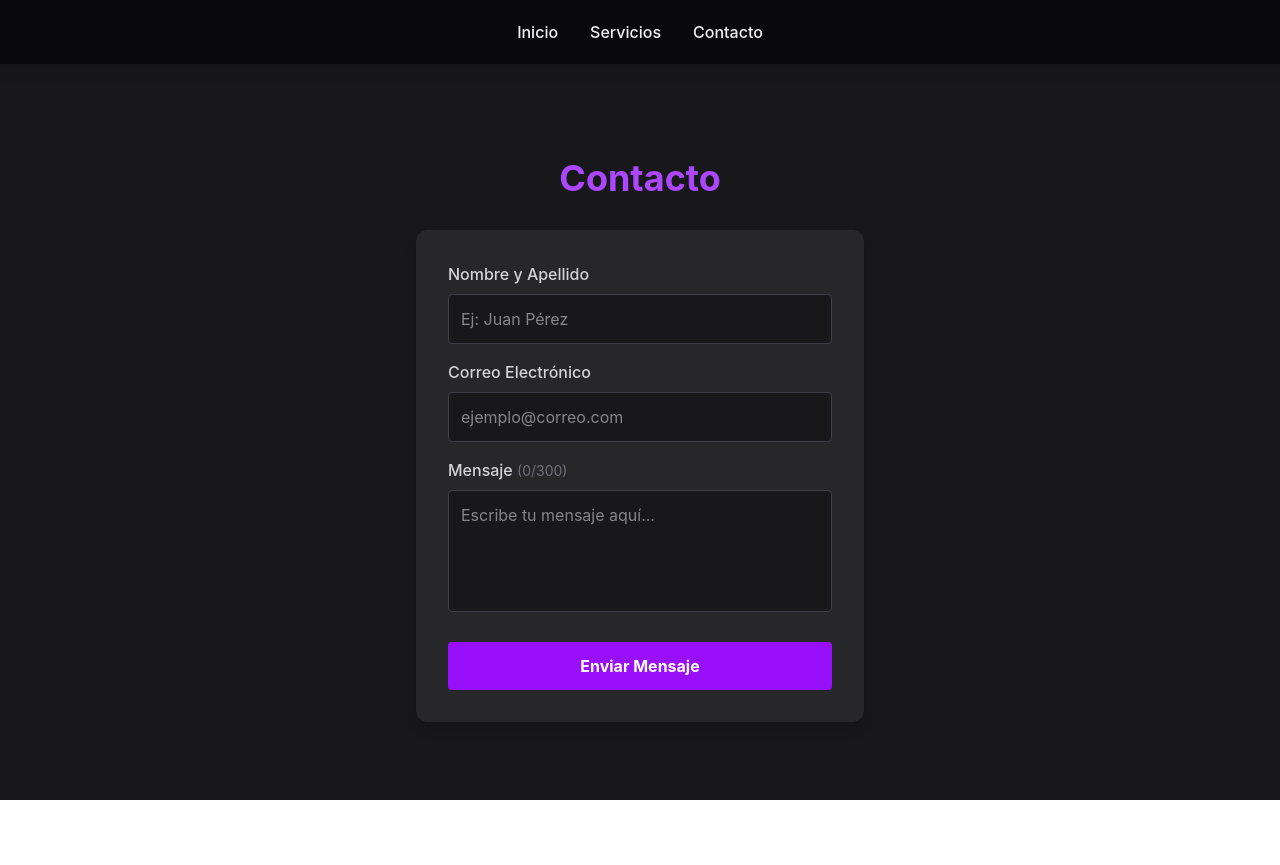
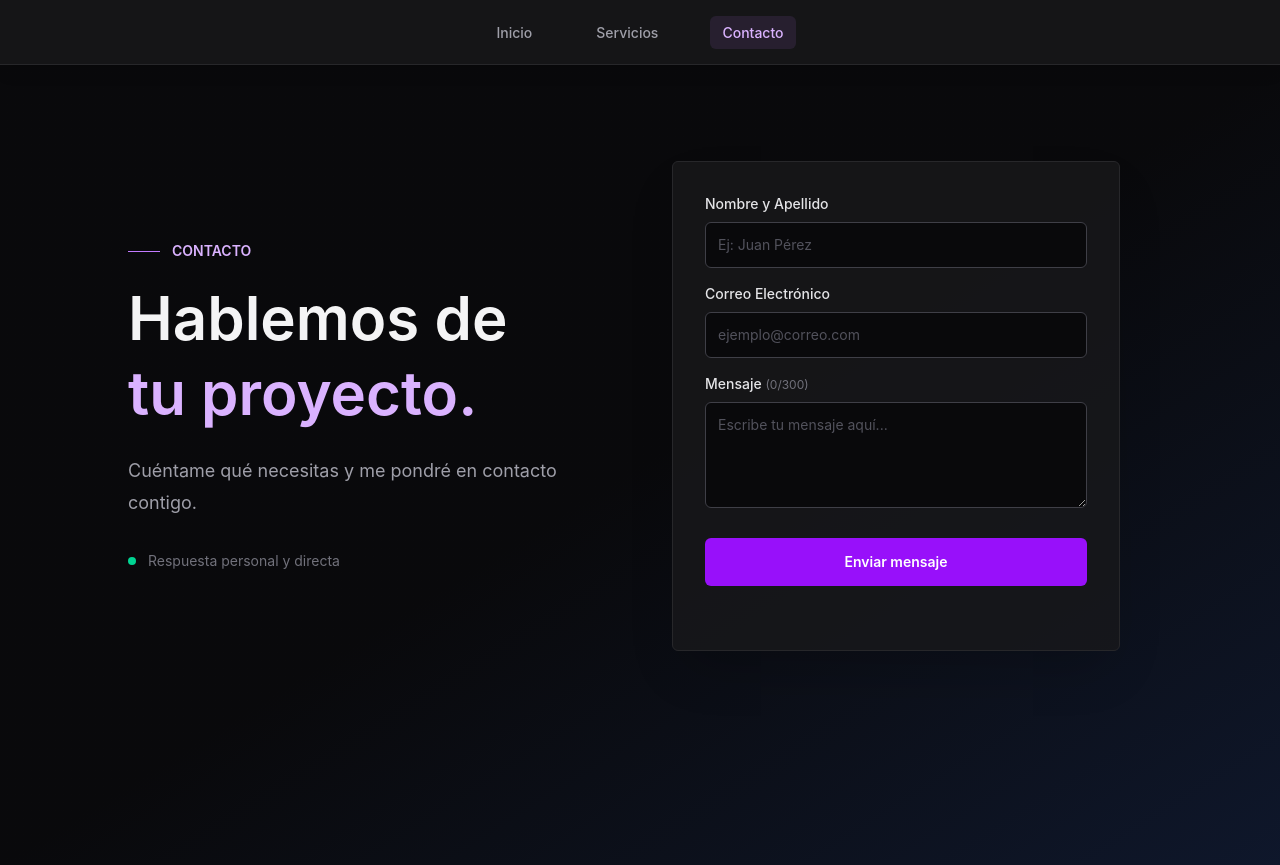
Before and after one commit to Wall-ES2/TP2_LENGUAJES_IV, a React (Vite) app: page /TP2_LENGUAJES_IV/contacto in a window 1280 px wide. Before the commit the page ends 800 px from the top, so only its background shows below. Built offline with nearby package versions, Linux system fonts and the light colour scheme.

Commit message:
Cambie el estilo visual y agregue paneles de informacion

```diff
--- a/src/components/ContactForm.jsx
+++ b/src/components/ContactForm.jsx
@@ -1,8 +1,7 @@
 import { useState } from "react";
 import emailjs from "@emailjs/browser";
 
-// Recibimos "buttonText" como prop para hacer el componente reutilizable
-const ContactForm = ({ buttonText }) => {
+const ContactForm = ({ buttonText = "Enviar mensaje" }) => {
   const [formData, setFormData] = useState({
     nombre: "",
     email: "",
@@ -10,18 +9,15 @@ const ContactForm = ({ buttonText }) => {
   });
 
   const [errores, setErrores] = useState({});
+  const [isSubmitting, setIsSubmitting] = useState(false);
+  const [status, setStatus] = useState("");
 
-  // Por convención, los manejadores de eventos se nombran con el prefijo handle seguido del nombre del evento.
   const handleChange = (event) => {
-    // Para capturar lo que el usuario escribe, usamos event.target, que es el elemento del DOM que disparó el evento.
     const { name, value } = event.target;
 
-    if (name === "mensaje" && value.length > 300) return;
-
-    setFormData({
-      ...formData,
-      [name]: value,
-    });
+    setFormData((currentData) => ({ ...currentData, [name]: value }));
+    setErrores((currentErrors) => ({ ...currentErrors, [name]: "" }));
+    setStatus("");
   };
 
   const validarFormulario = () => {
@@ -41,102 +37,151 @@ const ContactForm = ({ buttonText }) => {
     return nuevosErrores;
   };
 
-  const handleSubmit = (event) => {
-    // Implementamos event.preventDefault(), que es una función para prevenir el comportamiento por defecto del navegador.
+  const handleSubmit = async (event) => {
     event.preventDefault();
+    if (isSubmitting) return;
 
     const erroresDetectados = validarFormulario();
 
     if (Object.keys(erroresDetectados).length > 0) {
       setErrores(erroresDetectados);
-    } else {
+      setStatus("");
+      return;
+    }
+
     setErrores({});
+    setIsSubmitting(true);
+    setStatus("");
 
-      emailjs
-        .send(
+    try {
+      await emailjs.send(
         "service_dv56c9i",
         "template_8vvhd3a",
         formData,
         "MNej6Ak4dh4xJjYw2",
-        )
-        .then(() => {
-          alert("¡Mensaje enviado exitosamente a tu correo!");
+      );
+      setStatus("¡Mensaje enviado correctamente!");
       setFormData({ nombre: "", email: "", mensaje: "" });
-        })
-        .catch((error) => {
-          console.error("Error:", error);
-          alert("Hubo un error al procesar el envío de tu mensaje.");
-        });
+    } catch (error) {
+      console.error("No se pudo enviar el mensaje:", error);
+      setStatus("No se pudo enviar el mensaje. Inténtalo de nuevo más tarde.");
+    } finally {
+      setIsSubmitting(false);
     }
   };
 
   return (
     <form
-      // Se pasa una función como manejador, no un string!![cite: 5].
       onSubmit={handleSubmit}
-      className="w-full max-w-md bg-zinc-800 p-8 rounded-xl shadow-lg"
+      noValidate
+      aria-busy={isSubmitting}
+      className="w-full max-w-md rounded-md border border-zinc-800 bg-zinc-900/80 p-6 shadow-2xl shadow-black/20 sm:p-8"
     >
       <div className="mb-4">
-        <label className="block text-zinc-300 font-medium mb-2">
+        <label
+          htmlFor="nombre"
+          className="mb-2 block text-sm font-medium text-zinc-200"
+        >
           Nombre y Apellido
         </label>
         <input
+          id="nombre"
           type="text"
           name="nombre"
           value={formData.nombre}
-          // Usamos onChange para rastrear cambios en inputs, textarea[cite: 5].
           onChange={handleChange}
-          className={`w-full p-3 rounded bg-zinc-900 text-zinc-100 border focus:outline-none focus:ring-2 ${errores.nombre ? "border-red-500 focus:ring-red-500" : "border-zinc-700 focus:ring-purple-500"}`}
+          autoComplete="name"
+          required
+          aria-invalid={Boolean(errores.nombre)}
+          aria-describedby={errores.nombre ? "nombre-error" : undefined}
+          className={`w-full rounded-md border bg-zinc-950 px-3 py-3 text-sm text-zinc-100 placeholder:text-zinc-600 focus:outline-none focus:ring-2 ${errores.nombre ? "border-red-500 focus:ring-red-500" : "border-zinc-700 focus:border-purple-400 focus:ring-purple-400/30"}`}
           placeholder="Ej: Juan Pérez"
         />
         {errores.nombre && (
-          <p className="text-red-500 text-sm mt-1">{errores.nombre}</p>
+          <p id="nombre-error" className="text-red-500 text-sm mt-1">
+            {errores.nombre}
+          </p>
         )}
       </div>
 
       <div className="mb-4">
-        <label className="block text-zinc-300 font-medium mb-2">
+        <label
+          htmlFor="email"
+          className="mb-2 block text-sm font-medium text-zinc-200"
+        >
           Correo Electrónico
         </label>
         <input
+          id="email"
           type="email"
           name="email"
           value={formData.email}
           onChange={handleChange}
-          className={`w-full p-3 rounded bg-zinc-900 text-zinc-100 border focus:outline-none focus:ring-2 ${errores.email ? "border-red-500 focus:ring-red-500" : "border-zinc-700 focus:ring-purple-500"}`}
+          autoComplete="email"
+          required
+          aria-invalid={Boolean(errores.email)}
+          aria-describedby={errores.email ? "email-error" : undefined}
+          className={`w-full rounded-md border bg-zinc-950 px-3 py-3 text-sm text-zinc-100 placeholder:text-zinc-600 focus:outline-none focus:ring-2 ${errores.email ? "border-red-500 focus:ring-red-500" : "border-zinc-700 focus:border-purple-400 focus:ring-purple-400/30"}`}
           placeholder="ejemplo@correo.com"
         />
         {errores.email && (
-          <p className="text-red-500 text-sm mt-1">{errores.email}</p>
+          <p id="email-error" className="text-red-500 text-sm mt-1">
+            {errores.email}
+          </p>
         )}
       </div>
 
       <div className="mb-6">
-        <label className="block text-zinc-300 font-medium mb-2">
+        <label
+          htmlFor="mensaje"
+          className="mb-2 block text-sm font-medium text-zinc-200"
+        >
           Mensaje{" "}
-          <span className="text-sm font-normal text-zinc-500">
+          <span
+            id="mensaje-contador"
+            className="text-xs font-normal text-zinc-500"
+          >
             ({formData.mensaje.length}/300)
           </span>
         </label>
         <textarea
+          id="mensaje"
           name="mensaje"
           value={formData.mensaje}
           onChange={handleChange}
           rows="4"
-          className={`w-full p-3 rounded bg-zinc-900 text-zinc-100 border focus:outline-none focus:ring-2 resize-none ${errores.mensaje ? "border-red-500 focus:ring-red-500" : "border-zinc-700 focus:ring-purple-500"}`}
+          maxLength={300}
+          required
+          aria-invalid={Boolean(errores.mensaje)}
+          aria-describedby={
+            errores.mensaje
+              ? "mensaje-error mensaje-contador"
+              : "mensaje-contador"
+          }
+          className={`w-full resize-y rounded-md border bg-zinc-950 px-3 py-3 text-sm text-zinc-100 placeholder:text-zinc-600 focus:outline-none focus:ring-2 ${errores.mensaje ? "border-red-500 focus:ring-red-500" : "border-zinc-700 focus:border-purple-400 focus:ring-purple-400/30"}`}
           placeholder="Escribe tu mensaje aquí..."
-        ></textarea>
+        />
         {errores.mensaje && (
-          <p className="text-red-500 text-sm mt-1">{errores.mensaje}</p>
+          <p id="mensaje-error" className="text-red-500 text-sm mt-1">
+            {errores.mensaje}
+          </p>
         )}
       </div>
 
       <button
         type="submit"
-        className="w-full bg-purple-600 hover:bg-purple-500 text-white font-bold py-3 px-4 rounded transition-colors"
+        disabled={isSubmitting}
+        className="min-h-12 w-full rounded-md bg-purple-600 px-4 py-3 text-sm font-semibold text-white transition-colors hover:bg-purple-500 focus-visible:outline-2 focus-visible:outline-offset-2 focus-visible:outline-purple-300 disabled:cursor-not-allowed disabled:opacity-60"
       >
-        {buttonText}
+        {isSubmitting ? "Enviando..." : buttonText}
       </button>
+      <p
+        className="mt-3 min-h-5 text-sm leading-6 text-zinc-400"
+        role="status"
+        aria-live="polite"
+      >
+        {status}
+      </p>
     </form>
   );
 };
--- a/src/components/Navbar.jsx
+++ b/src/components/Navbar.jsx
@@ -1,26 +1,47 @@
-import { Link } from 'react-router-dom';
+import { NavLink } from "react-router-dom";
 
 const Navbar = () => {
   return (
-    <nav className="fixed top-0 w-full bg-zinc-950 p-5 shadow-lg flex justify-center">
-      <ul className="flex gap-8">
+    <header className="sticky top-0 z-20 w-full border-b border-zinc-800 bg-zinc-950/95 shadow-lg shadow-black/10 backdrop-blur">
+      <nav
+        className="mx-auto flex h-16 max-w-6xl items-center justify-center px-4 sm:px-6"
+        aria-label="Navegación principal"
+      >
+        <ul className="flex items-center gap-4 sm:gap-10">
           <li>
-          <Link to="/" className="text-zinc-100 hover:text-sky-500 font-medium transition-colors">
+            <NavLink
+              to="/"
+              end
+              className={({ isActive }) =>
+                `rounded-md px-2 py-2 text-xs font-medium transition-colors sm:px-3 sm:text-sm ${isActive ? "bg-sky-400/10 text-sky-300" : "text-zinc-400 hover:text-sky-300"}`
+              }
+            >
               Inicio
-          </Link>
+            </NavLink>
           </li>
           <li>
-          <Link to="/servicios" className="text-zinc-100 hover:text-emerald-500 font-medium transition-colors">
+            <NavLink
+              to="/servicios"
+              className={({ isActive }) =>
+                `rounded-md px-2 py-2 text-xs font-medium transition-colors sm:px-3 sm:text-sm ${isActive ? "bg-emerald-400/10 text-emerald-300" : "text-zinc-400 hover:text-emerald-300"}`
+              }
+            >
               Servicios
-          </Link>
+            </NavLink>
           </li>
           <li>
-          <Link to="/contacto" className="text-zinc-100 hover:text-purple-500 font-medium transition-colors">
+            <NavLink
+              to="/contacto"
+              className={({ isActive }) =>
+                `rounded-md px-2 py-2 text-xs font-medium transition-colors sm:px-3 sm:text-sm ${isActive ? "bg-purple-400/10 text-purple-300" : "text-zinc-400 hover:text-purple-300"}`
+              }
+            >
               Contacto
-          </Link>
+            </NavLink>
           </li>
         </ul>
       </nav>
+    </header>
   );
 };
 
--- a/src/pages/Contacto.jsx
+++ b/src/pages/Contacto.jsx
@@ -2,14 +2,31 @@ import ContactForm from "../components/ContactForm";
 
 const Contacto = () => {
   return (
-    <main className="min-h-screen flex flex-col items-center justify-center bg-zinc-900 px-4 pt-20">
-      <h1 className="text-4xl font-bold text-purple-500 mb-8">Contacto</h1>
-
-      {/*
-        Instanciamos el componente hijo y le pasamos una prop.
-        Esto se usa para compartir información entre componentes.
-      */}
-      <ContactForm buttonText="Enviar Mensaje" />
+    <main className="min-h-screen bg-gradient-to-br from-zinc-950 via-zinc-950 to-slate-900 px-4 py-16 text-zinc-100 sm:px-6 md:py-24">
+      <div className="mx-auto grid max-w-5xl items-center gap-10 md:grid-cols-2 md:gap-16">
+        <section>
+          <p className="mb-5 flex items-center gap-3 text-xs font-semibold uppercase text-purple-300 sm:text-sm">
+            <span className="h-px w-8 bg-purple-400" aria-hidden="true" />
+            Contacto
+          </p>
+          <h1 className="text-5xl font-semibold leading-tight text-zinc-100 md:text-6xl">
+            Hablemos de
+            <br />
+            <span className="text-purple-300">tu proyecto.</span>
+          </h1>
+          <p className="mt-6 max-w-md text-base leading-8 text-zinc-400 md:text-lg">
+            Cuéntame qué necesitas y me pondré en contacto contigo.
+          </p>
+          <p className="mt-8 flex items-center gap-3 text-sm text-zinc-500">
+            <span
+              className="h-2 w-2 rounded-full bg-emerald-400"
+              aria-hidden="true"
+            />
+            Respuesta personal y directa
+          </p>
+        </section>
+        <ContactForm buttonText="Enviar mensaje" />
+      </div>
     </main>
   );
 };
--- a/src/pages/Inicio.jsx
+++ b/src/pages/Inicio.jsx
@@ -1,10 +1,65 @@
+import { Link } from "react-router-dom";
+
 const Inicio = () => {
   return (
-    <main className="min-h-screen flex flex-col items-center justify-center bg-zinc-900 px-4">
-      <h1 className="text-5xl font-bold text-sky-500 mb-6">Inicio</h1>
-      <p className="text-xl text-zinc-300">
-        Bienvenido a mi portafolio profesional.
-      </p>
+    <main className="min-h-[calc(100vh-4rem)] bg-gradient-to-br from-zinc-950 via-zinc-950 to-slate-900 px-4 py-16 text-zinc-100 sm:px-6 md:py-24">
+      <div className="mx-auto grid min-h-[calc(100vh-12rem)] max-w-6xl items-center gap-12 md:grid-cols-[1.15fr_0.85fr]">
+        <section>
+          <p className="mb-5 flex items-center gap-3 text-xs font-semibold uppercase text-sky-300 sm:text-sm">
+            <span className="h-px w-8 bg-sky-400" aria-hidden="true" />
+            Desarrollo web · Portafolio
+          </p>
+          <h1 className="mb-6 max-w-2xl text-5xl font-semibold leading-tight text-zinc-100 md:text-6xl lg:text-7xl">
+            Ideas claras.
+            <br />
+            <span className="text-sky-300">Web que trabaja.</span>
+          </h1>
+          <p className="max-w-xl text-base leading-8 text-zinc-400 md:text-lg">
+            Bienvenido a mi portafolio profesional. Desarrollo aplicaciones web
+            y soluciones digitales enfocadas en resolver necesidades reales.
+          </p>
+          <div className="mt-9 flex flex-wrap items-center gap-5">
+            <Link
+              to="/servicios"
+              className="inline-flex min-h-12 items-center rounded-md bg-sky-600 px-5 py-3 text-sm font-semibold text-white transition-colors hover:bg-sky-500 focus-visible:outline-2 focus-visible:outline-offset-2 focus-visible:outline-sky-300"
+            >
+              Conocer servicios
+            </Link>
+            <Link
+              to="/contacto"
+              className="rounded-md px-2 py-3 text-sm font-medium text-zinc-300 transition-colors hover:text-white focus-visible:outline-2 focus-visible:outline-offset-2 focus-visible:outline-sky-300"
+            >
+              Hablemos
+            </Link>
+          </div>
+        </section>
+        <aside
+          className="rounded-md border border-zinc-800 bg-zinc-900/70 p-6 shadow-2xl shadow-black/20 sm:p-8"
+          aria-label="Proceso de trabajo"
+        >
+          <p className="mb-6 text-lg font-semibold text-zinc-100">
+            De la idea al producto
+          </p>
+          <ol className="divide-y divide-zinc-800">
+            <li className="flex gap-4 py-4 text-sm text-zinc-300 first:pt-0">
+              <span className="font-mono text-xs text-sky-300">01</span>
+              Entender el problema
+            </li>
+            <li className="flex gap-4 py-4 text-sm text-zinc-300">
+              <span className="font-mono text-xs text-sky-300">02</span>
+              Construir la solución
+            </li>
+            <li className="flex gap-4 py-4 text-sm text-zinc-300 last:pb-0">
+              <span className="font-mono text-xs text-sky-300">03</span>
+              Mejorar con intención
+            </li>
+          </ol>
+          <p className="mt-5 border-t border-zinc-800 pt-5 text-xs text-zinc-500">
+            Personas <span className="text-sky-300">·</span> Producto{" "}
+            <span className="text-sky-300">·</span> Código
+          </p>
+        </aside>
+      </div>
     </main>
   );
 };
```
Also changed, not shown: index.html (+6 -2 lines), src/pages/Servicios.jsx (+63 -7 lines). Lines whose indentation alone changed are shown as unchanged.
